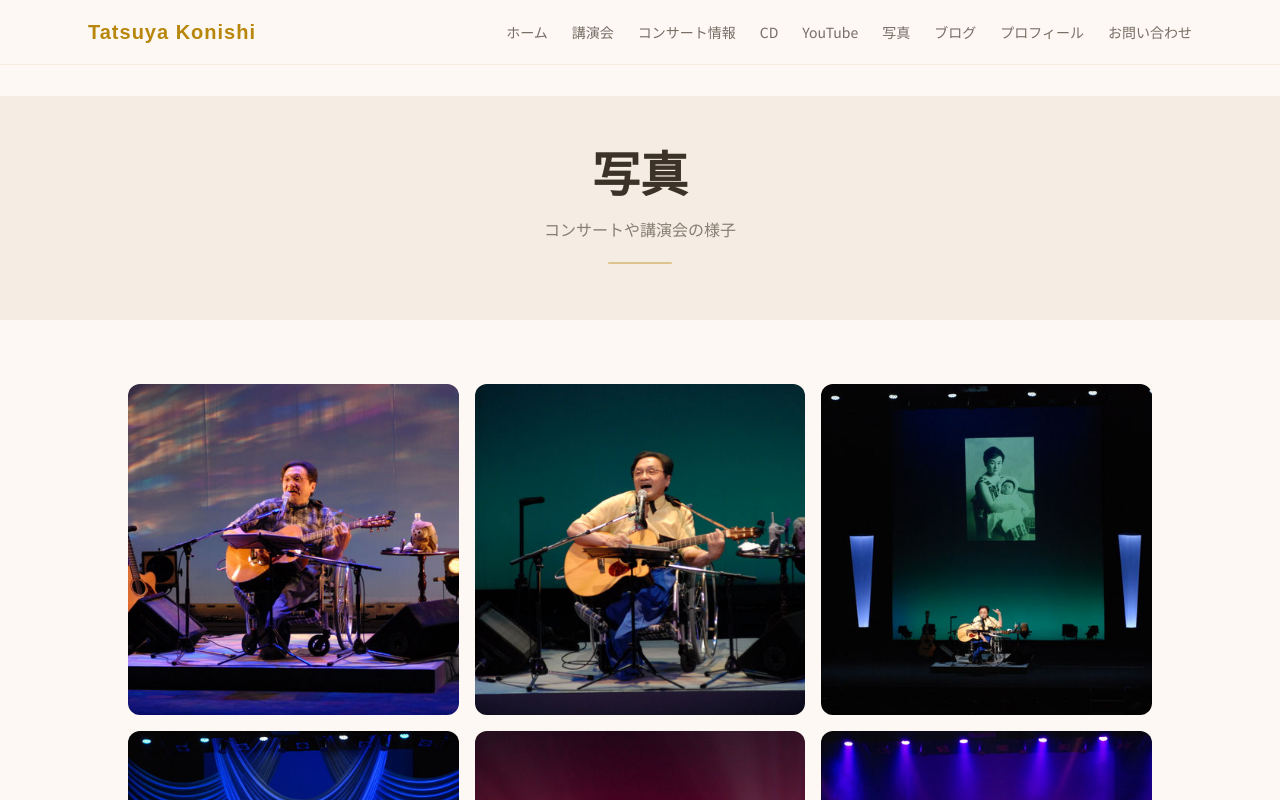
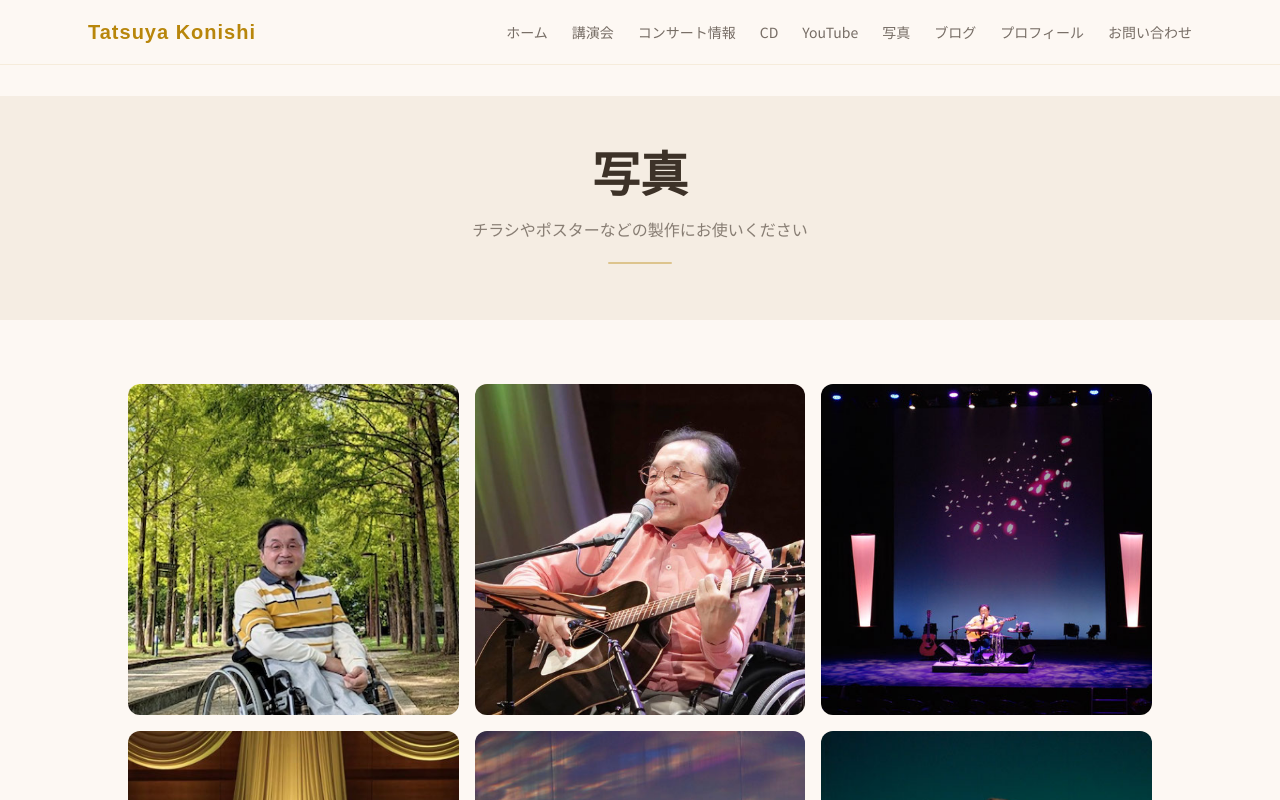
Before and after one commit to gitmrk2k6/farther-hp, a Next.js app: page /gallery in a window 1280 px wide. Shown: the top 800 px of the page. Built offline with nearby package versions, Linux system fonts and the light colour scheme.

Commit message:
fix: CDページの文言修正、写真ページのサブタイトル変更・他ページの写真を追加
Co-Authored-By: Claude Opus 4.6 <noreply@anthropic.com>

```diff
--- a/src/app/gallery/page.tsx
+++ b/src/app/gallery/page.tsx
@@ -6,6 +6,10 @@ import SectionTitle from "@/components/SectionTitle";
 import { assetPath } from "@/lib/path";
 
 const photos = [
+  { src: assetPath("/images/portrait-outdoor.jpg"), alt: "プロフィール" },
+  { src: assetPath("/images/concert-pink-shirt.jpg"), alt: "コンサート" },
+  { src: assetPath("/images/concert-cherry-blossom.jpg"), alt: "コンサート" },
+  { src: assetPath("/images/concert-golden-curtain.jpg"), alt: "コンサート" },
   { src: assetPath("/images/concert-rainbow.jpg"), alt: "コンサート" },
   { src: assetPath("/images/concert-green.jpg"), alt: "コンサート" },
   { src: assetPath("/images/concert-old-photo.jpg"), alt: "コンサート" },
@@ -21,6 +25,9 @@ const photos = [
   { src: assetPath("/images/concert-blue.jpg"), alt: "コンサート" },
   { src: assetPath("/images/concert-orange.jpg"), alt: "コンサート" },
   { src: assetPath("/images/concert-side-dark.jpg"), alt: "コンサート" },
+  { src: assetPath("/images/lecture-school-hall.jpg"), alt: "講演会" },
+  { src: assetPath("/images/lecture-school-gym.jpg"), alt: "講演会" },
+  { src: assetPath("/images/lecture-children.jpg"), alt: "講演会" },
   { src: assetPath("/images/lecture-venue.jpg"), alt: "講演会" },
 ];
 
@@ -30,7 +37,7 @@ export default function GalleryPage() {
       {/* Hero */}
       <section className="py-14 px-4 bg-section-alt">
         <div className="max-w-4xl mx-auto text-center">
-          <SectionTitle title="写真" subtitle="コンサートや講演会の様子" />
+          <SectionTitle title="写真" subtitle="チラシやポスターなどの製作にお使いください" />
         </div>
       </section>
 
--- a/src/app/music/page.tsx
+++ b/src/app/music/page.tsx
@@ -205,7 +205,7 @@ export default function MusicPage() {
               </h3>
               <div className="space-y-4 text-foreground/70 leading-relaxed">
                 <p>
-                  購入ご希望の方は、郵便番号・住所・氏名・電話番号・CDタイトル・枚数をメール、またはお問い合わせフォームよりご連絡ください。
+                  購入ご希望の方は、郵便番号・住所・氏名・電話番号・CDタイトル・枚数を以下の方法よりご連絡ください。
                 </p>
                 <div className="space-y-2">
                   <p>
@@ -221,9 +221,9 @@ export default function MusicPage() {
                   <p className="font-medium">079-235-6185　ゆめぷらん事務局　小西</p>
                 </div>
                 <div className="border-t border-foreground/10 pt-4 mt-4 space-y-2 text-sm text-muted">
-                  <p>お支払いはCD等の到着後の振込になります。</p>
+                  <p>お支払いはCDの到着後の振込になります。</p>
                   <p>振込先を書いた用紙は商品に同封されています。</p>
-                  <p>送料は送る物や数によって違いますので、その都度の実費をお知らせします。</p>
+                  <p>送料は数によって違いますので、その都度の実費をお知らせします。</p>
                   <p>※注文されてから10日以上経過しても届かない場合は、申し訳ありませんが再度ご連絡ください。</p>
                 </div>
               </div>
```
